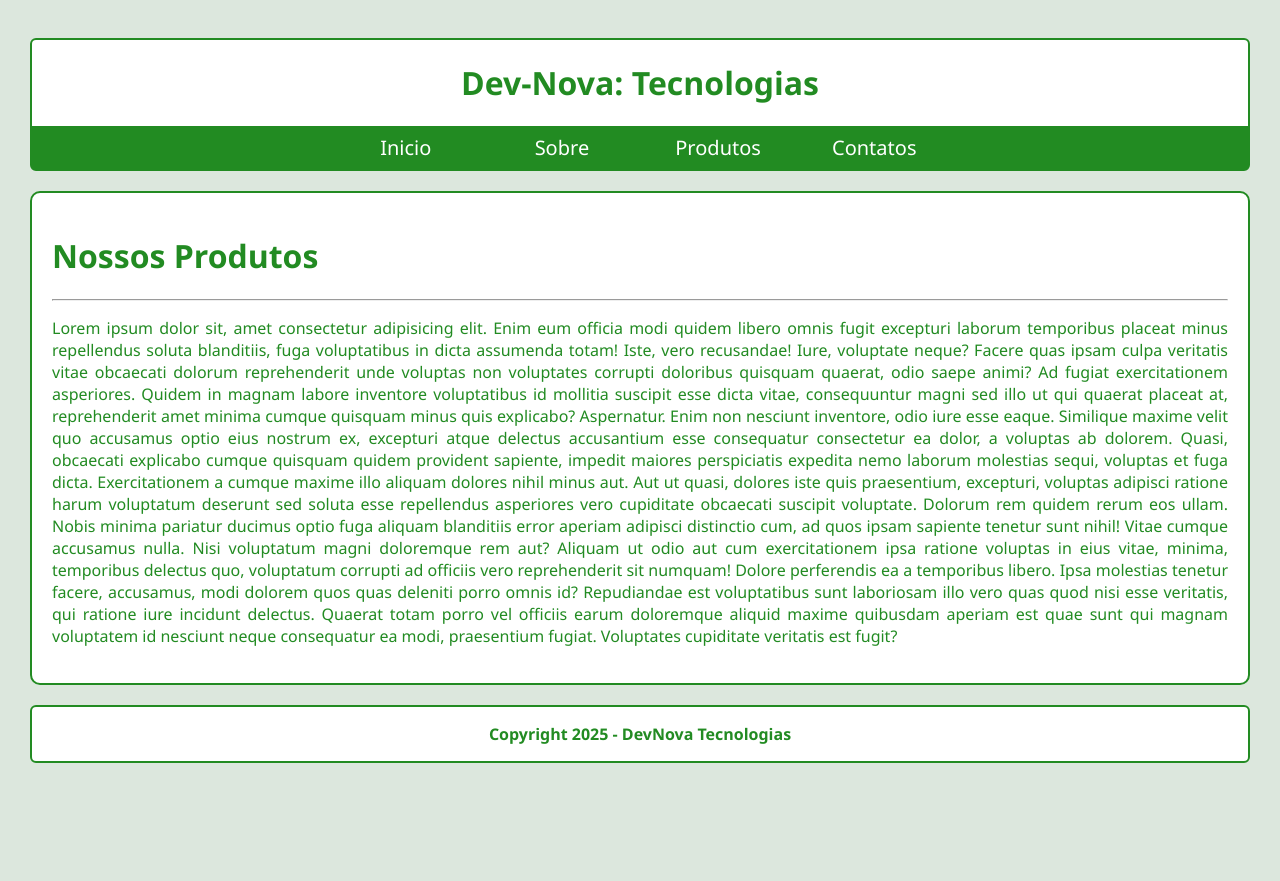
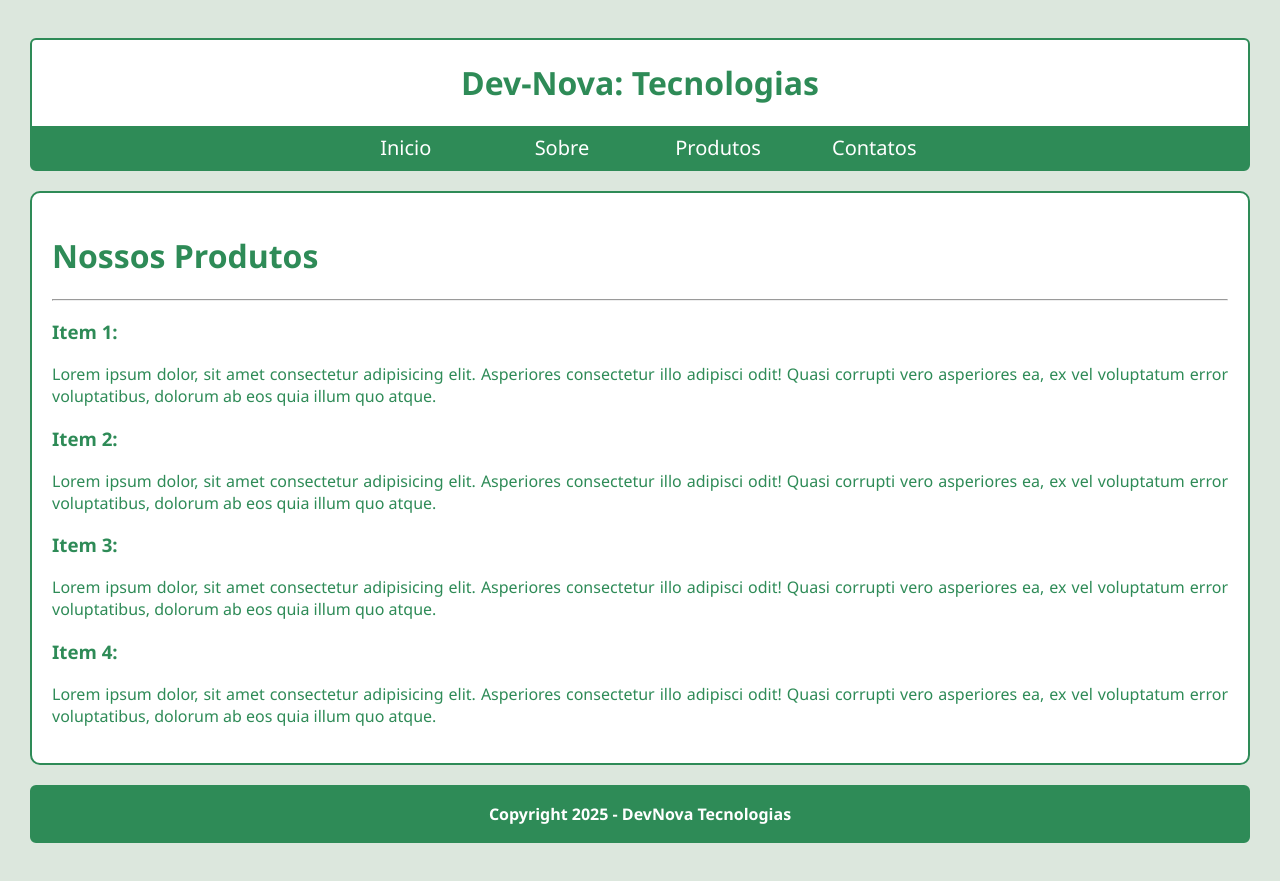
Before and after one commit to guines-sec2025/devnova, a plain HTML site: page produtos.html in a window 1280 px wide. Before the commit the page ends 801 px from the top, so only its background shows below. Drawn offline with Linux system fonts and the light colour scheme.

Commit message:
Update 0.1
Atualizações:
- produtos.html
- contatos.html
- styles.css

```diff
--- a/produtos.html
+++ b/produtos.html
@@ -19,16 +19,14 @@
     <div class="main">
         <h1>Nossos Produtos</h1>
         <hr>
-        <p>Lorem ipsum dolor sit, amet consectetur adipisicing elit. Enim eum officia modi quidem libero omnis fugit excepturi laborum temporibus placeat minus repellendus soluta blanditiis, fuga voluptatibus in dicta assumenda totam!
-        Iste, vero recusandae! Iure, voluptate neque? Facere quas ipsam culpa veritatis vitae obcaecati dolorum reprehenderit unde voluptas non voluptates corrupti doloribus quisquam quaerat, odio saepe animi? Ad fugiat exercitationem asperiores.
-        Quidem in magnam labore inventore voluptatibus id mollitia suscipit esse dicta vitae, consequuntur magni sed illo ut qui quaerat placeat at, reprehenderit amet minima cumque quisquam minus quis explicabo? Aspernatur.
-        Enim non nesciunt inventore, odio iure esse eaque. Similique maxime velit quo accusamus optio eius nostrum ex, excepturi atque delectus accusantium esse consequatur consectetur ea dolor, a voluptas ab dolorem.
-        Quasi, obcaecati explicabo cumque quisquam quidem provident sapiente, impedit maiores perspiciatis expedita nemo laborum molestias sequi, voluptas et fuga dicta. Exercitationem a cumque maxime illo aliquam dolores nihil minus aut.
-        Aut ut quasi, dolores iste quis praesentium, excepturi, voluptas adipisci ratione harum voluptatum deserunt sed soluta esse repellendus asperiores vero cupiditate obcaecati suscipit voluptate. Dolorum rem quidem rerum eos ullam.
-        Nobis minima pariatur ducimus optio fuga aliquam blanditiis error aperiam adipisci distinctio cum, ad quos ipsam sapiente tenetur sunt nihil! Vitae cumque accusamus nulla. Nisi voluptatum magni doloremque rem aut?
-        Aliquam ut odio aut cum exercitationem ipsa ratione voluptas in eius vitae, minima, temporibus delectus quo, voluptatum corrupti ad officiis vero reprehenderit sit numquam! Dolore perferendis ea a temporibus libero.
-        Ipsa molestias tenetur facere, accusamus, modi dolorem quos quas deleniti porro omnis id? Repudiandae est voluptatibus sunt laboriosam illo vero quas quod nisi esse veritatis, qui ratione iure incidunt delectus.
-        Quaerat totam porro vel officiis earum doloremque aliquid maxime quibusdam aperiam est quae sunt qui magnam voluptatem id nesciunt neque consequatur ea modi, praesentium fugiat. Voluptates cupiditate veritatis est fugit?</p>
+        <h3>Item 1:</h3>
+        <p>Lorem ipsum dolor, sit amet consectetur adipisicing elit. Asperiores consectetur illo adipisci odit! Quasi corrupti vero asperiores ea, ex vel voluptatum error voluptatibus, dolorum ab eos quia illum quo atque.</p>
+        <h3>Item 2:</h3>
+        <p>Lorem ipsum dolor, sit amet consectetur adipisicing elit. Asperiores consectetur illo adipisci odit! Quasi corrupti vero asperiores ea, ex vel voluptatum error voluptatibus, dolorum ab eos quia illum quo atque.</p>
+        <h3>Item 3:</h3>
+        <p>Lorem ipsum dolor, sit amet consectetur adipisicing elit. Asperiores consectetur illo adipisci odit! Quasi corrupti vero asperiores ea, ex vel voluptatum error voluptatibus, dolorum ab eos quia illum quo atque.</p>
+        <h3>Item 4:</h3>
+        <p>Lorem ipsum dolor, sit amet consectetur adipisicing elit. Asperiores consectetur illo adipisci odit! Quasi corrupti vero asperiores ea, ex vel voluptatum error voluptatibus, dolorum ab eos quia illum quo atque.</p>
     </div>
     <footer>
         <p id="copy">Copyright 2025 - DevNova Tecnologias</p>
--- a/styles/style.css
+++ b/styles/style.css
@@ -3,7 +3,7 @@ body{
     margin-left: auto;
     margin-right: auto;
     background-color: rgba(86, 138, 93, 0.205);
-    color: forestgreen;
+    color: seagreen;
     font-family: 'Segoe UI', Tahoma, Geneva, Verdana, sans-serif;
     padding: 30px;
 }
@@ -13,7 +13,7 @@ p{
 }
 
 nav{
-    background-color: forestgreen;
+    background-color: seagreen;
     text-align: center;
 }
 
@@ -28,9 +28,24 @@ a{
     color: white;
 }
 
+#maps{
+    border: 1px solid black;
+    display: inline-block;
+    padding: 6px;
+    margin-left: 15px;
+    margin-bottom: 15px;
+    border-radius: 5px;
+}
+
+#maps:hover{
+    scale: 105%;
+    box-shadow: 5px 5px 10px rgba(0, 0, 0, 0.205);
+}
+
 .contatos{
-    display: block;
-    color: forestgreen;
+    width: 500px;
+    display: inline-block;
+    color: seagreen;
     font-weight: bold;
 }
 
@@ -38,13 +53,22 @@ a:hover{
     font-size: 25px;
     background-color: rgba(0, 0, 0, 0.151);
     border-radius: 10px;
+    text-decoration: underline;
 }
 
-header, footer{
+header{
     text-align: center;
-    border: 2px solid forestgreen;
+    border: 2px solid seagreen;
     border-radius: 6px;
     background-color: white;
+}
+
+footer{
+    text-align: center;
+    border: 2px solid seagreen;
+    color: white;
+    border-radius: 6px;
+    background-color: seagreen;
 }
 
 img{
@@ -59,13 +83,14 @@ img{
 #copy{
     font-weight: bold;
     text-align: center;
+    display: inline-block;
 }
 
 .main{
     padding: 20px;
-    color: forestgreen;
+    color: seagreen;
     background-color: white;
-    border: 2px solid forestgreen;
+    border: 2px solid seagreen;
     border-radius: 10px;
     margin-top: 20px;
     margin-bottom: 20px;
```
Also changed, not shown: contatos.html (+5 -3 lines).
